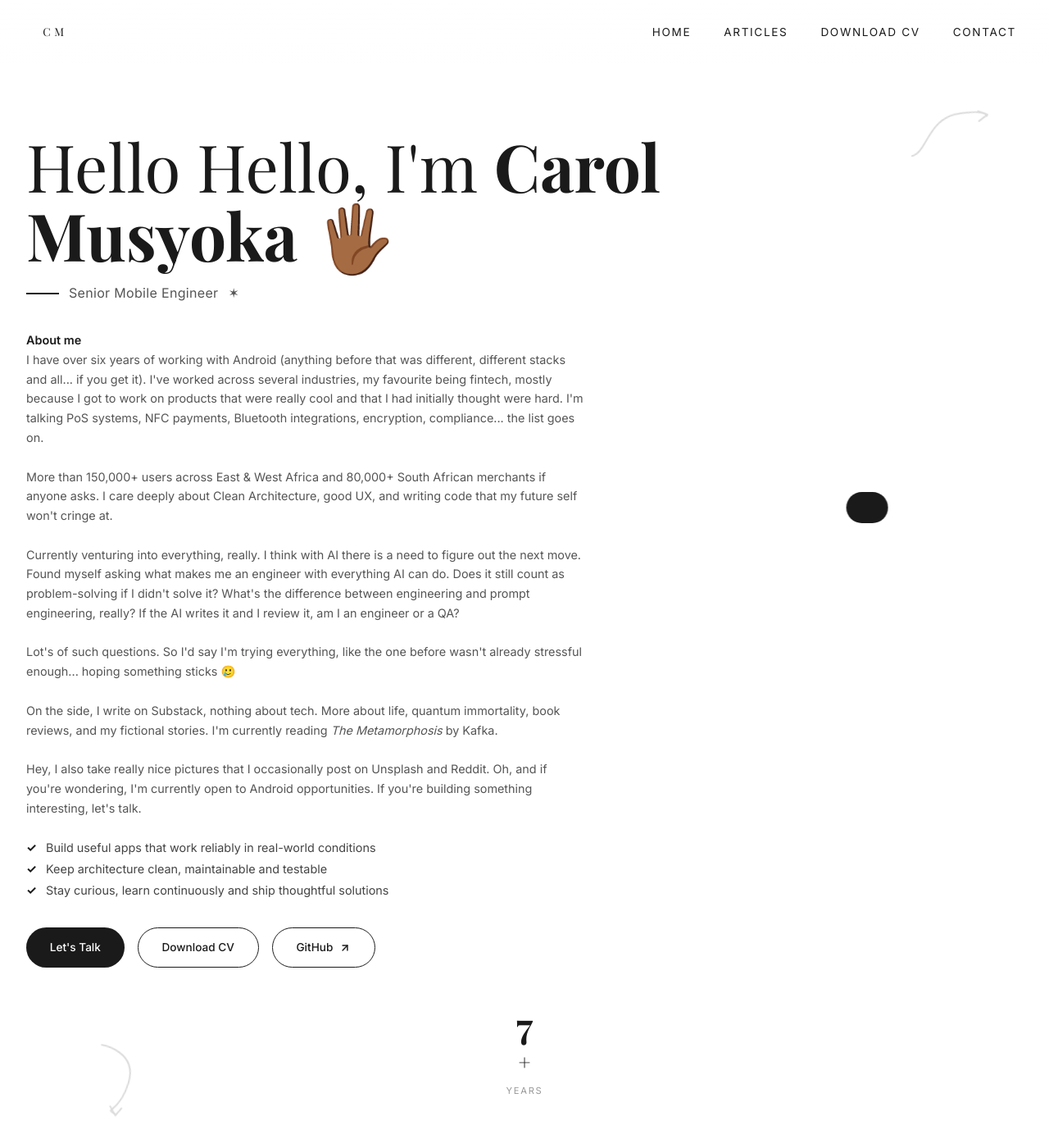
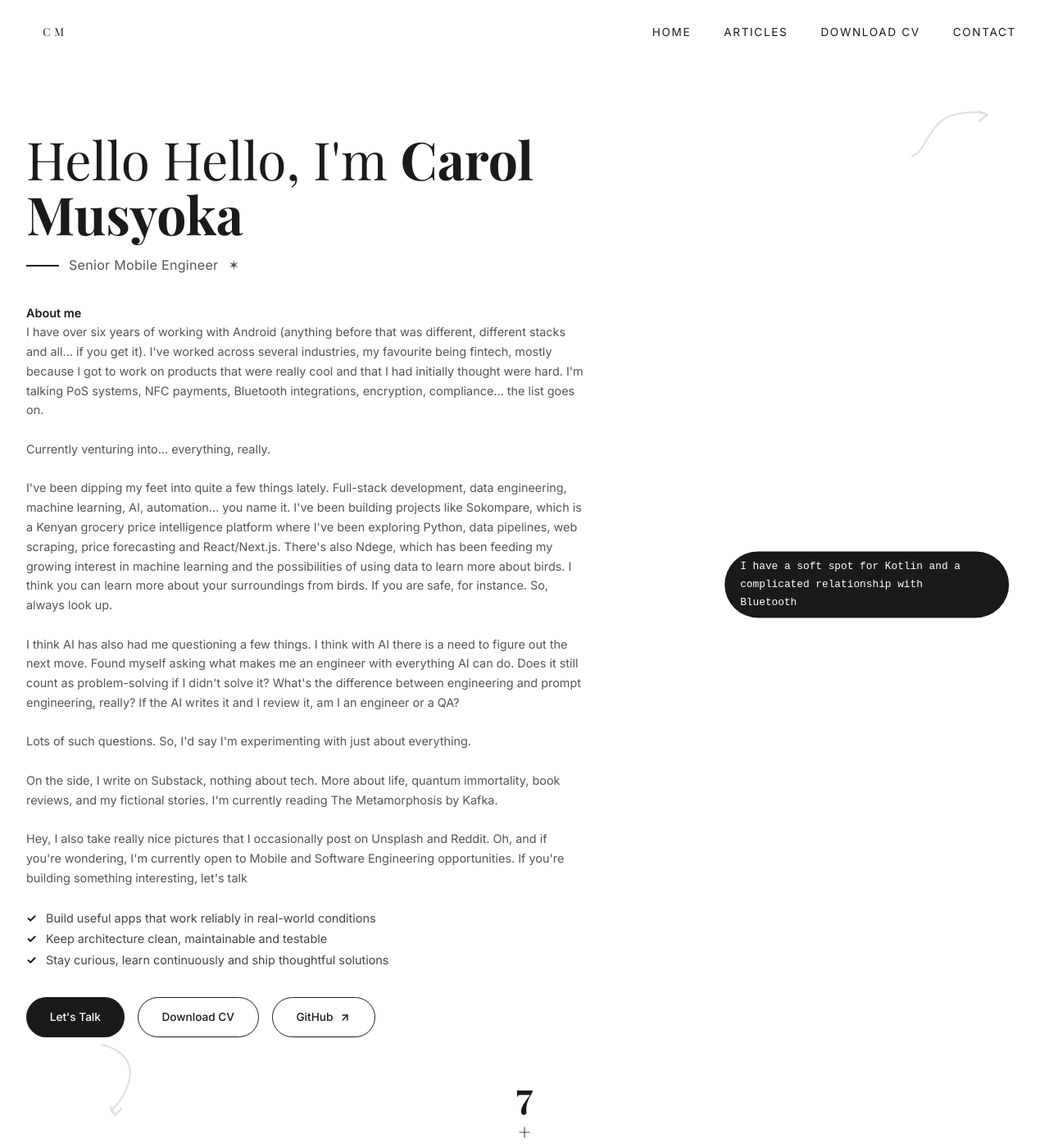
Before and after one commit to carolinemusyoka/portfolio, a Jekyll site: the page built from index.html, in a window 1280 px wide and 1400 px high. Shown: the whole window at 82% size. Built offline with Jekyll 4.4.1, drawn with Linux system fonts in a browser that asks for light colours; some web fonts are replaced.

Commit message:
update padding, width

```diff
--- a/assets/css/style.css
+++ b/assets/css/style.css
@@ -334,7 +334,7 @@ img {
 
 .pf-hero-name {
   font-family: var(--font-display);
-  font-size: clamp(3rem, 7vw, 5rem);
+  font-size: clamp(2.4rem, 5.5vw, 4rem);
   font-weight: 400;
   color: #1a1a1a;
   line-height: 1.05;
@@ -440,6 +440,7 @@ img {
   display: flex;
   justify-content: center;
   position: relative;
+  min-height: 220px;
 }
 
 .pf-floating-img {
@@ -465,16 +466,19 @@ img {
 
 .pf-image-badge {
   position: absolute;
-  bottom: 2rem;
+  top: 50%;
   left: 50%;
-  transform: translateX(-50%);
+  transform: translate(-50%, -50%);
   background: #1a1a1a;
   color: #fff;
   padding: 0.5rem 1.2rem;
   border-radius: 50px;
   font-family: 'SF Mono', 'Fira Code', monospace;
   font-size: 0.8rem;
-  white-space: nowrap;
+  max-width: min(420px, calc(100% - 2rem));
+  width: max-content;
+  white-space: normal;
+  text-align: left;
   display: flex;
   align-items: center;
   gap: 0.3rem;
--- a/assets/js/main.js
+++ b/assets/js/main.js
@@ -34,7 +34,7 @@ document.addEventListener('DOMContentLoaded', () => {
   // Typing effect in hero badge
   const typedEl = document.getElementById('pf-typed');
   if (typedEl) {
-    const extras = [
+    const phrases = [
        'I have a soft spot for Kotlin and a complicated relationship with Bluetooth. It has so much potential, but it can be a pain to work with.',
        'I enjoy the details that make software feel fun.',
        'Building things, breaking things (been learning appsec), and learning, and re-learning, because it never ends.',
--- a/index.html
+++ b/index.html
@@ -42,7 +42,7 @@ body_class: portfolio-page
   <svg class="pf-arrow pf-arrow-hero-2" width="80" height="100"><use href="#arrow-swoop-down"/></svg>
   <div class="pf-hero-inner">
     <div class="pf-hero-text">
-      <h1 class="pf-hero-name">Hello Hello, I'm <strong>Carol Musyoka</strong> &#128400;&#127998;</h1>
+      <h1 class="pf-hero-name">Hello Hello, I'm <strong>Carol Musyoka</strong></h1>
       <div class="pf-hero-role">
         <span class="pf-role-line"></span>
         <span>Senior Mobile Engineer</span>
@@ -51,11 +51,12 @@ body_class: portfolio-page
       <p class="pf-hero-bio">
         <strong>About me</strong><br>
         I have over six years of working with Android (anything before that was different, different stacks and all... if you get it). I've worked across several industries, my favourite being fintech, mostly because I got to work on products that were really cool and that I had initially thought were hard. I'm talking PoS systems, NFC payments, Bluetooth integrations, encryption, compliance... the list goes on.<br><br>
-        More than 150,000+ users across East &amp; West Africa and 80,000+ South African merchants if anyone asks. I care deeply about Clean Architecture, good UX, and writing code that my future self won't cringe at.<br><br>
-        Currently venturing into everything, really. I think with AI there is a need to figure out the next move. Found myself asking what makes me an engineer with everything AI can do. Does it still count as problem-solving if I didn't solve it? What's the difference between engineering and prompt engineering, really? If the AI writes it and I review it, am I an engineer or a QA?<br><br>
-        Lot's of such questions. So I'd say I'm trying everything, like the one before wasn't already stressful enough... hoping something sticks &#129394;<br><br>
-        On the side, I write on Substack, nothing about tech. More about life, quantum immortality, book reviews, and my fictional stories. I'm currently reading <em>The Metamorphosis</em> by Kafka.<br><br>
-        Hey, I also take really nice pictures that I occasionally post on Unsplash and Reddit. Oh, and if you're wondering, I'm currently open to Android opportunities. If you're building something interesting, let's talk.
+        Currently venturing into... everything, really.<br><br>
+        I've been dipping my feet into quite a few things lately. Full-stack development, data engineering, machine learning, AI, automation... you name it. I've been building projects like Sokompare, which is a Kenyan grocery price intelligence platform where I've been exploring Python, data pipelines, web scraping, price forecasting and React/Next.js. There's also Ndege, which has been feeding my growing interest in machine learning and the possibilities of using data to learn more about birds. I think you can learn more about your surroundings from birds. If you are safe, for instance. So, always look up.  <br><br>
+        I think AI has also had me questioning a few things. I think with AI there is a need to figure out the next move. Found myself asking what makes me an engineer with everything AI can do. Does it still count as problem-solving if I didn't solve it? What's the difference between engineering and prompt engineering, really? If the AI writes it and I review it, am I an engineer or a QA?<br><br>
+        Lots of such questions. So, I'd say I'm experimenting with just about everything.<br><br>
+        On the side, I write on Substack, nothing about tech. More about life, quantum immortality, book reviews, and my fictional stories. I'm currently reading The Metamorphosis by Kafka.<br><br>
+        Hey, I also take really nice pictures that I occasionally post on Unsplash and Reddit. Oh, and if you're wondering, I'm currently open to Mobile and Software Engineering opportunities. If you're building something interesting, let's talk
       </p>
       <ul class="pf-hero-values">
         <li>Build useful apps that work reliably in real-world conditions</li>
```
